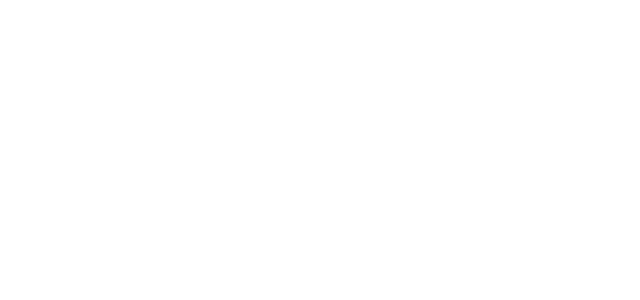
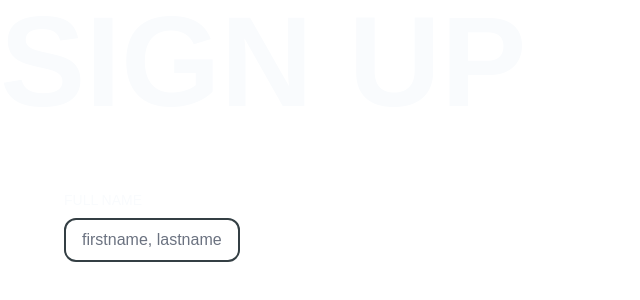
Before and after one commit to n-zngr/Financez-NextJs, a Next.js app in the folder financez/: page /sign-up in a window 1280 px wide. Shown: the part 2-302 px from the top of the page, without its empty margins (0-640 px from the left). Built offline with nearby package versions, Linux system fonts and the light colour scheme.

Commit message:
feat: Updated sign-up page, updated colors in globals

```diff
--- a/financez/src/app/globals.css
+++ b/financez/src/app/globals.css
@@ -5,6 +5,7 @@
 :root {
   --background: #ffffff;
   --foreground: #171717;
+  --white-100: #F9FBFD;
 }
 
 @media (prefers-color-scheme: dark) {
@@ -29,3 +30,7 @@
 a{
   color: red;
 }
+
+p, h1, h2, h3, h4, h5{
+  color: var(--white-100);
+}
--- a/financez/src/app/sign-up/page.tsx
+++ b/financez/src/app/sign-up/page.tsx
@@ -1,3 +1,15 @@
 export default function SignUp() {
-
+    return (
+        <div className="flex flex-row">
+            <div className="flex flex-col">
+                <h1 className="font-bold text-white-100 text-9xl">SIGN UP</h1>
+                <div className="pl-16 pt-16">
+                    <div className="flex flex-col w-fit">
+                        <h3 className="text-sm text pb-2">FULL NAME</h3>
+                        <label className="border-2 rounded-xl px-4 py-2 text-gray-500" htmlFor="">firstname, lastname</label>
+                    </div>
+                </div>
+            </div>
+        </div>
+    );
 }
--- a/financez/tailwind.config.ts
+++ b/financez/tailwind.config.ts
@@ -12,19 +12,19 @@
         background: "var(--background)",
         foreground: "var(--foreground)",
         black: {
-          100: '#020406',
-          200: '#212325',
-          300: '#404244',
+          100: '#000408',
+          200: '#04080C',
+          300: '#080C10',
+          400: '#101418',
+          500: '#181C20',
         },
         gray: {
-          100: '#5F6163',
-          200: '#7E8082',
-          300: '#9C9EA0',
+          100: '#283135',
+          200: '#343F44',
+          300: '#667277',
         },
         white: {
-          100: '#BBBDBF',
-          200: '#F9FBFD',
-          300: '#F9FBFD',
+          100: '#F9FBFD',
         },
       },
     },
```
